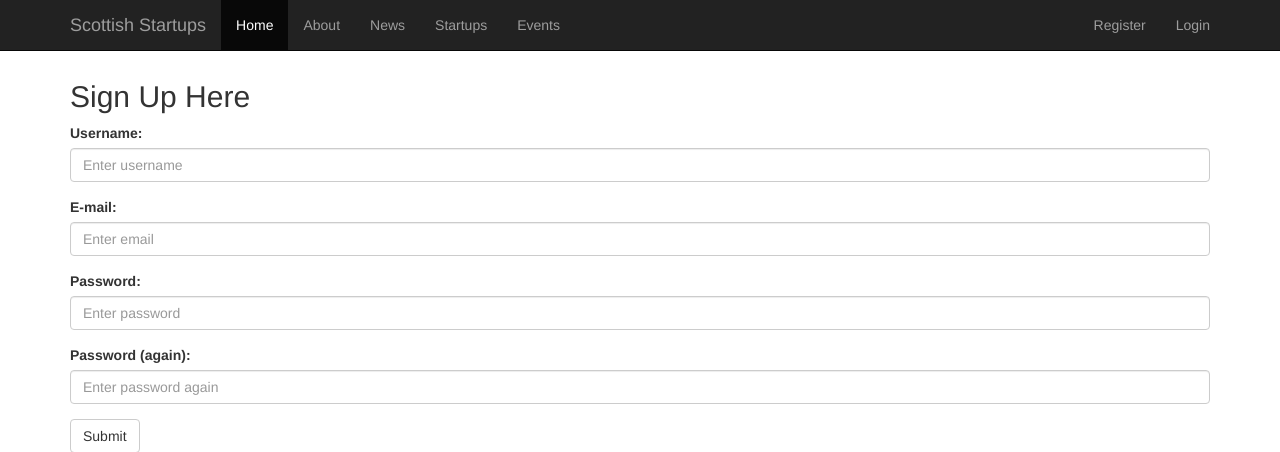
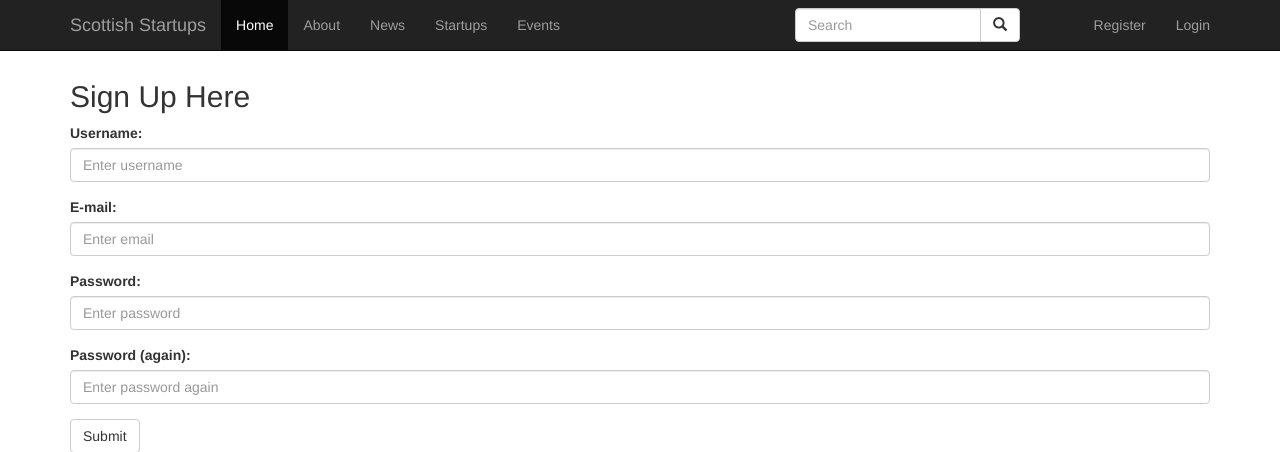
Before and after one commit to martygrant/scotstartup, a Django app: template templates/registration/registration_form.html in a window 1280 px wide. Shown: the top 452 px of the page. Run offline with Django 3.2, Linux system fonts and the light colour scheme; the template is opened without the code that fills it, so the values that code supplies are empty; parts of the project's set-up code (start-up, migrations or seed data) failed here and were passed over; some libraries are stand-ins or nearby versions.

Commit message:
added search button to navbar

```diff
--- a/templates/scotstartup/base.html
+++ b/templates/scotstartup/base.html
@@ -2,6 +2,7 @@
 
 <!DOCTYPE html>
 <html lang="en">
+
 <head>
   <meta charset="utf-8">
   <meta http-equiv="X-UA-Compatible" content="IE=edge">
@@ -36,7 +37,8 @@
   <nav class="navbar navbar-inverse navbar-fixed-top">
     <div class="container">
       <div class="navbar-header">
-          <button type="button" class="navbar-toggle collapsed" data-toggle="collapse" data-target="#navbar" aria-expanded="false" aria-controls="navbar">
+        <button type="button" class="navbar-toggle collapsed" data-toggle="collapse" data-target="#navbar" aria-expanded="false"
+          aria-controls="navbar">
             <span class="sr-only">Toggle navigation</span>
             <span class="icon-bar"></span>
             <span class="icon-bar"></span>
@@ -52,6 +54,7 @@
           <li><a href="#startups">Startups</a></li>
           <li><a href="#events">Events</a></li>
         </ul>
+
         <ul class="nav navbar-nav navbar-right">
           {% if user.is_authenticated %}
           <li><a href="{% url 'auth_logout' %}?next=/scotstartup/">Logout</a></li>
@@ -61,7 +64,20 @@
           <li><a href="{% url 'auth_login' %}">Login</a></li>
           {% endif %}
         </ul>
-        </div><!--/.nav-collapse -->
+
+        <div class="col-sm-3 col-md-3 col-md-offset-2">
+          <form class="navbar-form" role="search">
+            <div class="input-group">
+              <input type="text" class="form-control" placeholder="Search" name="q">
+              <div class="input-group-btn">
+                <button class="btn btn-default" type="submit"><i class="glyphicon glyphicon-search"></i></button>
+              </div>
+            </div>
+          </form>
+        </div>
+      </div>
+      <!--/.nav-collapse -->
+
     </div>
   </nav>
 
@@ -71,7 +87,8 @@
     </br>
     {% block body %} {% endblock %}
 
-    </div><!-- /.container -->
+  </div>
+  <!-- /.container -->
 
   <footer class="footer">
     <div class="container">
@@ -85,8 +102,9 @@
   <!-- Placed at the end of the document so the pages load faster -->
   <script src="https://ajax.googleapis.com/ajax/libs/jquery/1.12.4/jquery.min.js"></script>
   <script>window.jQuery || document.write('<script src="../../assets/js/vendor/jquery.min.js"><\/script>')</script>
-    <script src="{% static "js/bootstrap.min.js" %}"></script>
+  <script src="{% static " js/bootstrap.min.js " %}"></script>
   <!-- IE10 viewport hack for Surface/desktop Windows 8 bug -->
   <script src="../../assets/js/ie10-viewport-bug-workaround.js"></script>
 </body>
+
 </html>
```
Lines whose indentation alone changed are shown as unchanged.
